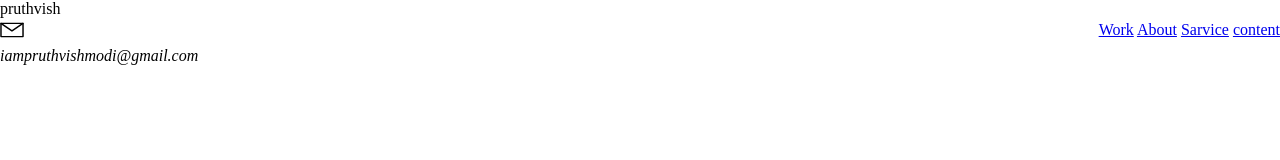
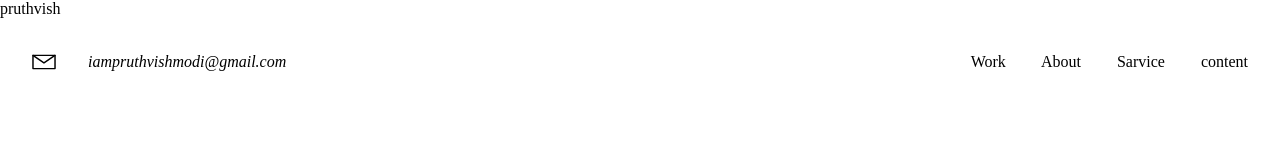
Before and after one commit to Pruthvishmodi/portfoli, a plain HTML site: page index.html in a window 1280 px wide. Drawn offline with nearby package versions, Linux system fonts and the light colour scheme.

Commit message:
complited header

```diff
--- a/index.html
+++ b/index.html
@@ -1,19 +1,19 @@
 <!DOCTYPE html>
 <html lang="en">
   <head>
-    <meta charset="UTF-8">
-    <meta http-equiv="X-UA-Compatible" content="IE=edge">
-    <meta name="viewport" content="width=<title>pruthvish</title>
+    <meta charset="UTF-8" />
+    <meta http-equiv="X-UA-Compatible" content="IE=edge" />
+    <meta name="viewport" content="width=
+    <title>pruthvish</title>
     <link rel="stylesheet" href="./styles/normalize.css" />
     <link rel="stylesheet" href="./styles/style.css" />
   </head>
   <body>
     <header>
-        <section class="mail icon"
-          <a class="mail" href="mailto:iampruthvishmodi@gmail.com"></a>
+      <a class="mail" href="mailto:iampruthvishmodi@gmail.com">
         <img src="./assets/icons/mail icon.svg" class="icon" alt="icon" />
         <address class="e.mail">iampruthvishmodi@gmail.com</address>
-        </section>
+      </a>
       <nav>
         <a href="#work">Work</a>
         <a href="#about">About</a>
--- a/styles/style.css
+++ b/styles/style.css
@@ -1,19 +1,33 @@
 body {
   max-width: 1280px;
   margin: 0 auto;
+  width: 100%;
+}
+a {
+  color: #000;
+  text-decoration: none;
 }
 header {
   display: flex;
   align-items: center;
   justify-content: space-between;
+  padding: 2rem 0;
+
+  margin: 0 2rem;
 }
 .icon {
   width: 24px;
   height: 24px;
   margin-right: 2rem;
 }
-header > a.email {
+header > a.mail {
   display: flex;
   align-items: center;
-  text-decoration: none;
 }
+header > nav > a {
+  margin-right: 2rem;
+}
+
+header > nav > a:last-child {
+  margin-right: 0;
+}
```
Lines whose indentation alone changed are shown as unchanged.
